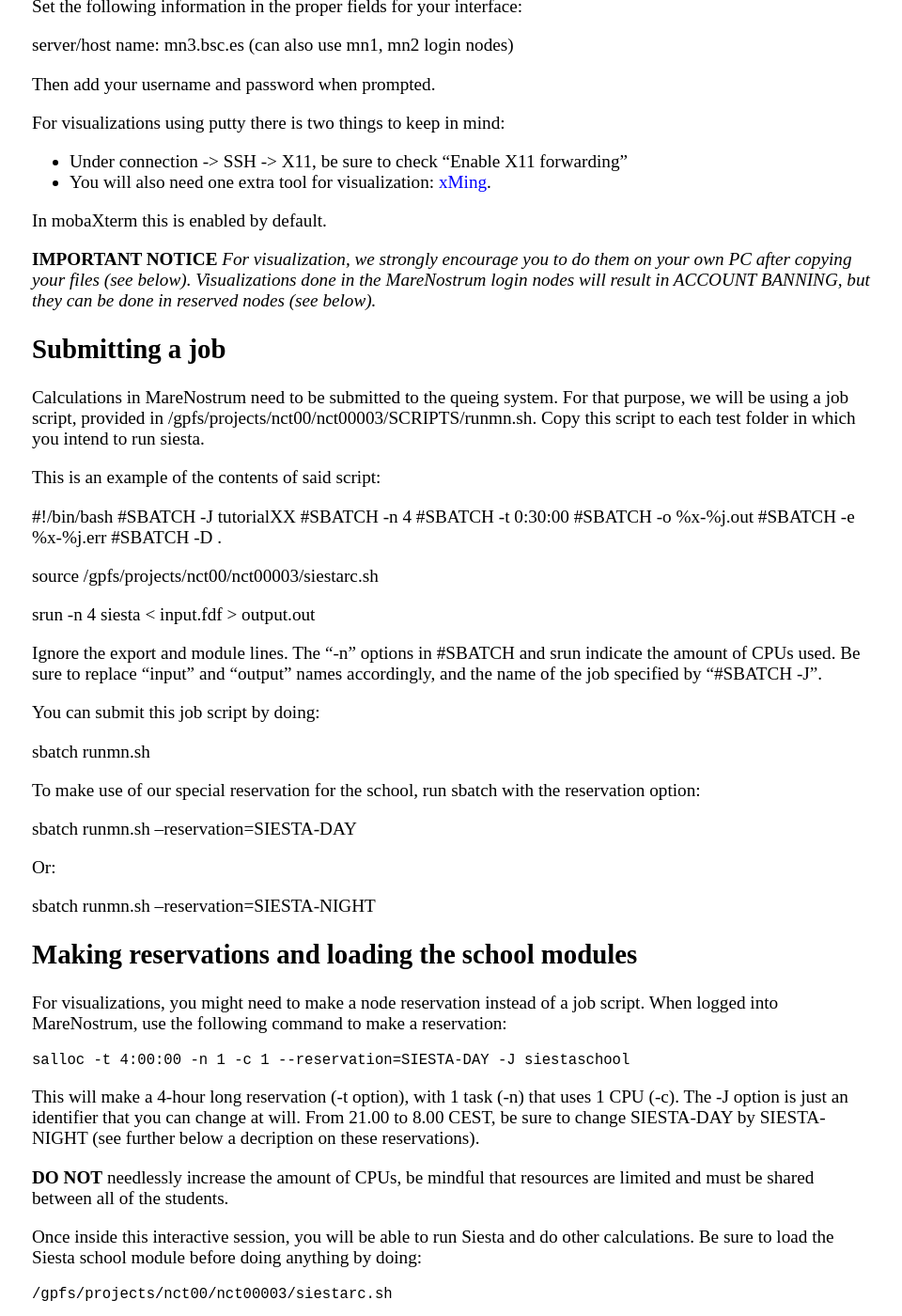
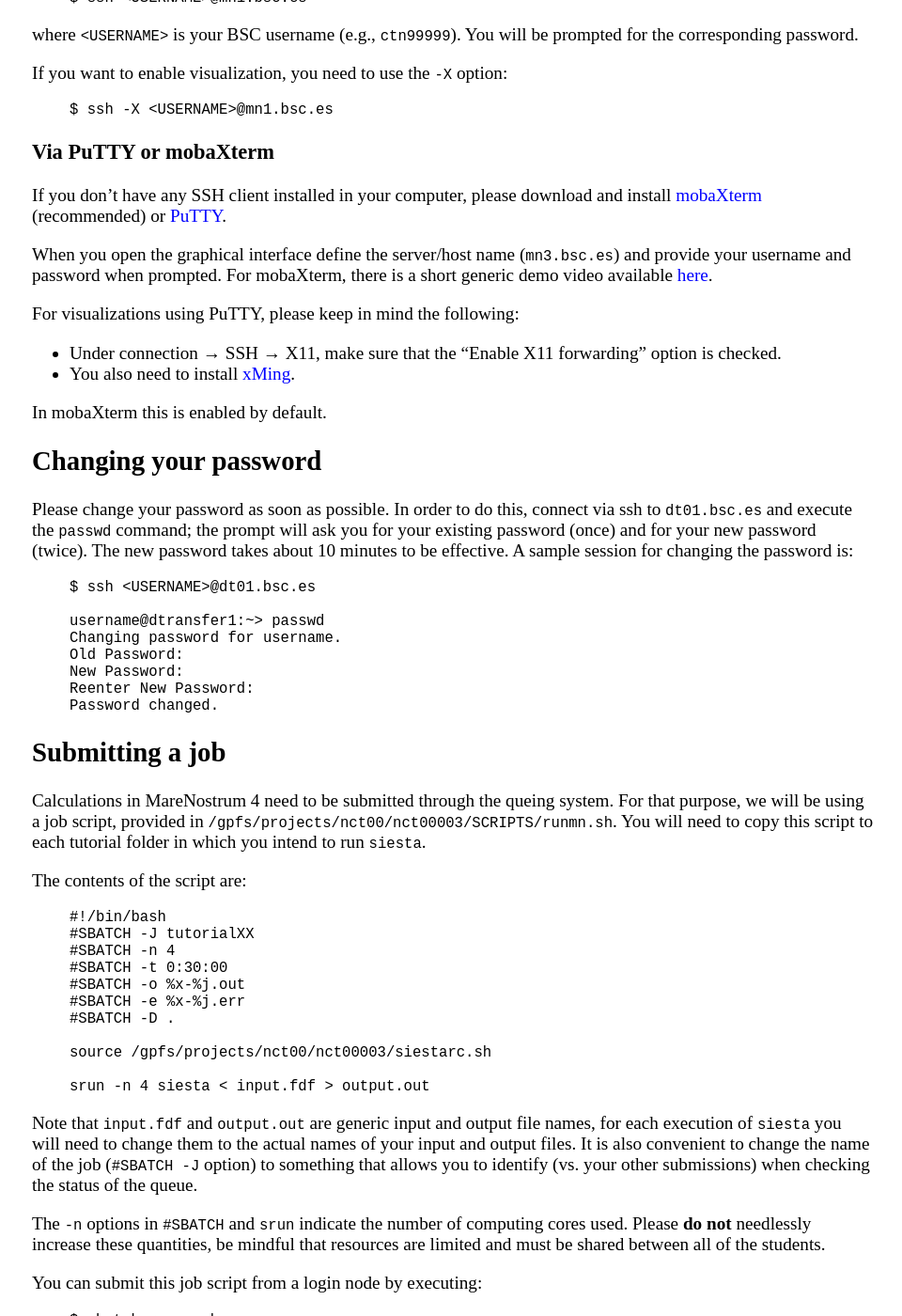
Before and after one commit to siesta-project/web-portal, a Jekyll site: the page built from events/SIESTA_School-2023/MN4.md, in a window 1280 px wide and 1400 px high, scrolled down 724 px. Shown: the whole window at 94% size, without its empty margins (158-1118 px from the left). Built offline with Jekyll 4.4.1, drawn with Linux system fonts in a browser that asks for light colours; some of the changed text lies outside the part shown.

Commit message:
School 2023: MN4: info rearranged/added/rewritten.

```diff
--- a/events/SIESTA_School-2023/MN4.md
+++ b/events/SIESTA_School-2023/MN4.md
@@ -9,146 +9,161 @@
 Each node contains 2 Intel Xeon Platinum processors (with 24 cores each) and 96 GB of RAM.
 They all run SUSE Linux 12.
 
+You should have received your BSC credentials in your institutional email account
+on September 30th. Your BSC account is already enabled.
+Please contact the organisers if you have not received this email.
+
 ## Connecting to MN4
-From your computer terminal, use your SSH client to connect to a MN4 login node
-(there are 3 of them, `mn1.bsc.es`, `mn2.bsc.es` and `mn3.bsc.es`).
+From your computer terminal, use your SSH client to connect to a MN4 login node.
+There are three login nodes, `mn1.bsc.es`, `mn2.bsc.es`, and `mn3.bsc.es`.
+You can connect to any of them, they are used interchangeably in the examples below.
 
-### Via conventional SSH (Mac, Linux, Windows with WSL/Cygwin)
+### Via conventional SSH client (Mac, Linux, Windows with WSL/Cygwin)
 
-ssh USERNAME@mn1.bsc.es
-(can also use mn2, mn3 login nodes)
+From a terminal, run
 
-In case you want to enable visualization, be sure to connect using the -X option:
-ssh -X USERNAME@mn1.bsc.es
+{% highlight bash %}
+$ ssh <USERNAME>@mn1.bsc.es
+{% endhighlight%}
 
+where `<USERNAME>` is your BSC username (e.g., `ctn99999`).  You will be prompted
+for the corresponding password.
 
-### Via Putty or mobaXterm
+If you want to enable visualization, you need to use the `-X` option:
+{% highlight bash %}
+$ ssh -X <USERNAME>@mn1.bsc.es
+{% endhighlight %}
 
-Set the following information in the proper fields for your interface:
+### Via PuTTY or mobaXterm
 
-server/host name: mn3.bsc.es
-(can also use mn1, mn2 login nodes)
+If you don't have any SSH client installed in your computer,
+please download and install
+[mobaXterm](https://mobaxterm.mobatek.net/download.html)
+(recommended)
+or
+[PuTTY](https://www.chiark.greenend.org.uk/~sgtatham/putty/latest.html).
 
-Then add your username and password when prompted.
+When you open the graphical interface define the server/host name (`mn3.bsc.es`)
+and provide your username and password when prompted.
+For mobaXterm, there is a short
+generic demo video available [here](https://mobaxterm.mobatek.net/demo.html).
 
-For visualizations using putty there is two things to keep in mind:
- * Under connection -> SSH -> X11, be sure to check "Enable X11 forwarding"
- * You will also need one extra tool for visualization: [xMing](https://sourceforge.net/projects/xming/).
+For visualizations using PuTTY, please keep in mind the following:
+ * Under connection → SSH → X11, make sure that the "Enable X11 forwarding" option is checked.
+ * You also need to install [xMing](https://sourceforge.net/projects/xming/).
 
 In mobaXterm this is enabled by default.
 
-**IMPORTANT NOTICE**
-_For visualization, we strongly encourage you to do them on your own_
-_PC after copying your files (see below). Visualizations done in the_
-_MareNostrum login nodes will result in ACCOUNT BANNING, but they can_
-_be done in reserved nodes (see below)._
+## Changing your password
+
+Please change your password as soon as possible.
+In order to do this, connect via ssh to `dt01.bsc.es` and execute the `passwd` command;
+the prompt will ask you for your existing password (once) and for your new password (twice).
+The new password takes about 10 minutes to be effective.
+A sample session for changing the password is:
+
+{% highlight bash %}
+$ ssh <USERNAME>@dt01.bsc.es
+
+username@dtransfer1:~> passwd
+Changing password for username.
+Old Password:
+New Password:
+Reenter New Password:
+Password changed.
+{% endhighlight %}
 
 
 ## Submitting a job
 
-Calculations in MareNostrum need to be submitted to the queing system. For that purpose,
-we will be using a job script, provided in /gpfs/projects/nct00/nct00003/SCRIPTS/runmn.sh.
-Copy this script to each test folder in which you intend to run siesta.
+Calculations in MareNostrum 4 need to be submitted through the queing system. For that purpose,
+we will be using a job script, provided in `/gpfs/projects/nct00/nct00003/SCRIPTS/runmn.sh`.
+You will need to copy this script to each tutorial folder in which you intend to run `siesta`.
 
-This is an example of the contents of said script:
+The contents of the script are:
 
-  #!/bin/bash
-  #SBATCH -J tutorialXX
-  #SBATCH -n 4
-  #SBATCH -t 0:30:00
-  #SBATCH -o %x-%j.out
-  #SBATCH -e %x-%j.err
-  #SBATCH -D .
+{% highlight slurm %}
+#!/bin/bash
+#SBATCH -J tutorialXX
+#SBATCH -n 4
+#SBATCH -t 0:30:00
+#SBATCH -o %x-%j.out
+#SBATCH -e %x-%j.err
+#SBATCH -D .
 
-  source /gpfs/projects/nct00/nct00003/siestarc.sh
+source /gpfs/projects/nct00/nct00003/siestarc.sh
 
-  srun -n 4 siesta < input.fdf > output.out
+srun -n 4 siesta < input.fdf > output.out
+{% endhighlight %}
 
-Ignore the export and module lines. The "-n" options in #SBATCH and srun indicate the
-amount of CPUs used. Be sure to replace "input" and "output" names accordingly, and the
-name of the job specified by "#SBATCH -J".
+Note that `input.fdf` and `output.out` are generic input and output
+file names, for each execution of `siesta` you will need to change them
+to the actual names of your input and output files.
+It is also convenient to change the name of the job (`#SBATCH -J` option)
+to something that allows you to identify (vs. your other submissions)
+when checking the status of the queue.
 
+The `-n` options in `#SBATCH` and `srun` indicate the
+number of computing cores used.
+Please **do not** needlessly increase these quantities,
+be mindful that resources are limited and must be shared between all of the students.
 
-You can submit this job script by doing:
+You can submit this job script from a login node by executing:
 
-  sbatch runmn.sh
-
-To make use of our special reservation for the school, run sbatch with the reservation option:
-
-  sbatch runmn.sh --reservation=SIESTA-DAY
-
-Or:
-
-  sbatch runmn.sh --reservation=SIESTA-NIGHT
-
-
-## Making reservations and loading the school modules
-
-For visualizations, you might need to make a node reservation instead of a job script.
-When logged into MareNostrum, use the following command to make a reservation:
-
-    salloc -t 4:00:00 -n 1 -c 1 --reservation=SIESTA-DAY -J siestaschool
-
-This will make a 4-hour long reservation (-t option), with 1 task (-n) that uses 1 CPU (-c).
-The -J option is just an identifier that you can change at will. From 21.00 to 8.00 CEST,
-be sure to change SIESTA-DAY by SIESTA-NIGHT (see further below a decription on these reservations).
-
-**DO NOT** needlessly increase the amount of CPUs, be mindful that resources are limited and must
-be shared between all of the students.
-
-Once inside this interactive session, you will be able to run Siesta and do other
-calculations. Be sure to load the Siesta school module before doing anything by
-doing:
-
-    /gpfs/projects/nct00/nct00003/siestarc.sh
-
-Beware that the module will stay active as long as your interactive session is active.
-If you logout or otherwise lose conntection to the node, you must reload the module.
+{% highlight bash %}
+$ sbatch runmn.sh
+{% endhighlight %}
 
 For more information on running jobs, visit and read
 [the MareNostrum guides](https://www.bsc.es/supportkc/docs/MareNostrum4/intro).
 
-** We encourage you to run visualizations locally on your home PC. **
+### SLURM reservations
+BSC has enabled two daily reservations for us, for the duration of the school:
+* `SIESTA-DAY` (between 08:00 and 21:00 CEST): 9 MN4 nodes (48 cores each).
+* `SIESTA-NIGHT` (between 21:00 and 08:00 CEST): 3 MN4 nodes (48 cores each).
+
+In order to make use of these reservations, run sbatch with the reservation option:
+
+{% highlight bash %}
+$ sbatch runmn.sh --reservation=SIESTA-DAY
+{% endhighlight %}
+
+or
+
+{% highlight bash %}
+$ sbatch runmn.sh --reservation=SIESTA-NIGHT
+{% endhighlight %}
 
 ## Directory with tutorials
 For every practical there is a folder in the shared directory
-__TBD:__ `/gpfs/projects/nct00/nct00003/TUTORIALS/` __:TBD__
+`/gpfs/projects/nct00/nct00003/TUTORIALS/`
 that contains all the files you will need for said practical.
 At the start of every tutorial, please copy the required files from that shared directory
-to your scratch folder __TBD:__
+to your scratch folder.  For example, for the practical of the first day,
 
-    cd /gpfs/scratch/nct01/USERNAME
-    cp -r /gpfs/projects/nct00/nct00003/TUTORIALS/day1 .
+{% highlight bash %}
+$ cd /gpfs/scratch/nct01/<USERNAME>
+$ cp -pr /gpfs/projects/nct00/nct00003/TUTORIALS/day1 .
+{% endhighlight %}
 
-__:TBD__ Please do NOT copy these files before the start of the practical, in case they are updated
+Please do NOT copy these files before the start of the practical, in case they are updated
 shortly before the practical starts.
 
-Note: We will be running everything in the scratch folder, since disk space is limited in $HOME.
+Note: We will be running everything in the scratch folder, since disk space is limited in `$HOME`.
 
-## Backing up files
+## Visualization
 
-You can backup your files in case you want to keep them after the school is done. You can
-do so in at least two different ways:
+We strongly encourage you do visualizations in your own
+computer. You will first need to copy the files to it (see instructions below).
+Visualizations can also be done in the reserved compute nodes,
+but this is not recommended.
 
-* Via scp/rsync (Mac, Linux, Windows with WSL/Cygwin)
+Visualizations done directly on the MareNostrum login nodes
+will result in **account banning**.
 
-scp -rp USERNAME@dt01.bsc.es:/path/to/files
-
-(you can use any scp/rsync options freely, this is just an example)
-
-
-* Via sshfs (all platforms)
-
-This is available for all platforms, but might be specially useful
-for those running exclusively windows.
-
-Take a look at the documentation regarding sshfs at
-[the BSC guides](https://www.bsc.es/supportkc/docs/dtmachines/)..
-
-
-## Tools used for visualization
-In case you want to run visualizations in your own PC, the following pieces of software will
-be used during the school:
+### Tools used for visualization
+If you run visualizations in your own PC, you may want to install the following software,
+which will be used during the school:
 
 * [gnuplot]( http://www.gnuplot.info/ )
 * [xcrysden]( http://www.xcrysden.org/ )
@@ -156,25 +171,73 @@
 * [vmd]( https://www.ks.uiuc.edu/Research/vmd/ )
 * Python with matplotlib
 
-If you feel brave and want to try different stuff, some tutors have strong feelings for
-[ovito](https://www.ovito.org/about/).
+### Visualization on the BSC compute nodes
 
-If you are feeling a lot braver than that and want to try your own SIESTA compilation,
+In this case you will need to connect directly (interactively) to a compute node instead
+of submitting a job script.
+In order to do this, you need to execute the following command
+from one of the login nodes of MareNostrum 4:
+
+{% highlight bash %}
+$ salloc -t 4:00:00 -n 1 -c 1 --reservation=SIESTA-DAY -J siestaschool
+{% endhighlight %}
+
+This will create a 4-hour long reservation (`-t` option), with 1 task (`-n`) that uses 1 CPU core (`-c`).
+The `-J` option is again an identifier that you can change at will.
+If you try this overnight, remember to change the `SIESTA-DAY` to `SIESTA-NIGHT`.
+
+Again, please **do not** needlessly increase these quantities,
+be mindful that resources are limited and must be shared between all of the students.
+
+Once inside this interactive session, make sure that you load the Siesta school environment
+before doing anything:
+
+{% highlight bash %}
+$ source /gpfs/projects/nct00/nct00003/siestarc.sh
+{% endhighlight %}
+
+This will give you access to the siesta binary and to the rest of the tools of the school.
+
+Beware that the Siesta school environment will stay active as long as your interactive session is active.
+If you logout or otherwise lose conntection to the compute node, you will need to load the environment again when you reconnect.
+
+**We encourage you to run visualizations locally on your own computer.**
+
+## Copying and backing up files
+
+You can backup your files in case you want to keep them after the school is finished.
+You need to do this from your local machine (you cannot start outgoing
+connections from BSC machines).  It is recommended that you transfer your files from one
+of the data transfer nodes (`dt01.bsc.es`) rather than from one of the login nodes.
+
+You can transfer files in multiple ways:
+
+* Via `scp` or `rsync` (Mac, Linux, Windows with WSL/Cygwin).  For example,
+from your local computer:
+
+{% highlight bash %}
+$ scp -pr <USERNAME>@dt01.bsc.es:/path/to/files .
+{% endhighlight %}
+
+* Via `sshfs` (all platforms).
+This may be specially useful for those running exclusively Windows.
+Please check the `sshfs` documentation at
+[the BSC guides](https://www.bsc.es/supportkc/docs/dtmachines/).
+
+
+## Data preservation
+
+**You will lose access to your account on October 7th or shortly afterwards.
+We strongly recommend that you perform regular (at least daily)
+backups of your BSC files to prevent the loss of any
+data.**
+
+## Advanced (no support given)
+
+* If you want to try your own SIESTA compilation,
 have a look at
 [this SIESTA compilation how-to](https://docs.siesta-project.org/projects/siesta/en/latest/how-to/installation/build-manually.html).
 Be sure to have all dependencies beforehand. Note that we will not be answering questions
 regarding compilation or other installations during the school.
 
-
-## Additional info on SLURM Reservations
-BSC has enabled two daily reservations for the duration of the school:
-* `SIESTA-DAY` (between 08:00 and 21:00 (__CEST or UTC?__)): 8 MN4 nodes (48 CPU each).
-* `SIESTA-NIGHT` (between 21:00 and 08:00 (__CEST or UTC?__)): 2 MN4 nodes (48 CPU each).
-
-## Data preservation
-
-Your accounts will be enabled on __DATE__ and will be deleted on
-__DATE__  __(DATES WAITING FOR BSC INPUT)__
-
-We strongly recommend that you perform daily backups of your BSC home to prevent the loss of any
-data.
+* Perform your visualizations with [ovito](https://www.ovito.org/about/).
```
